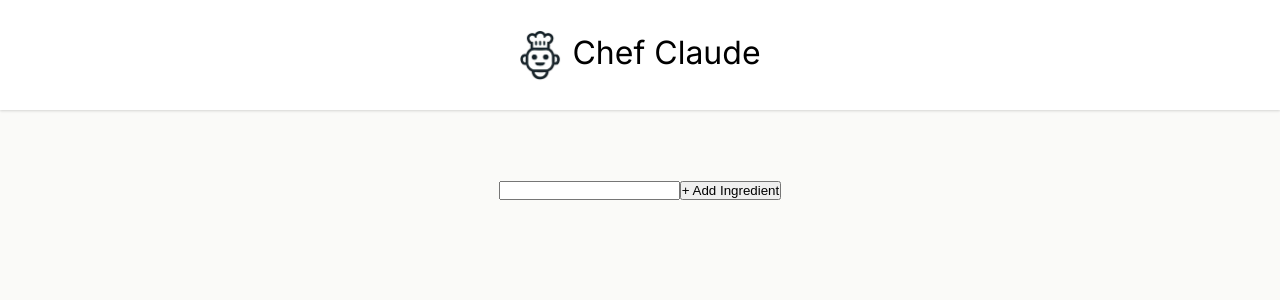
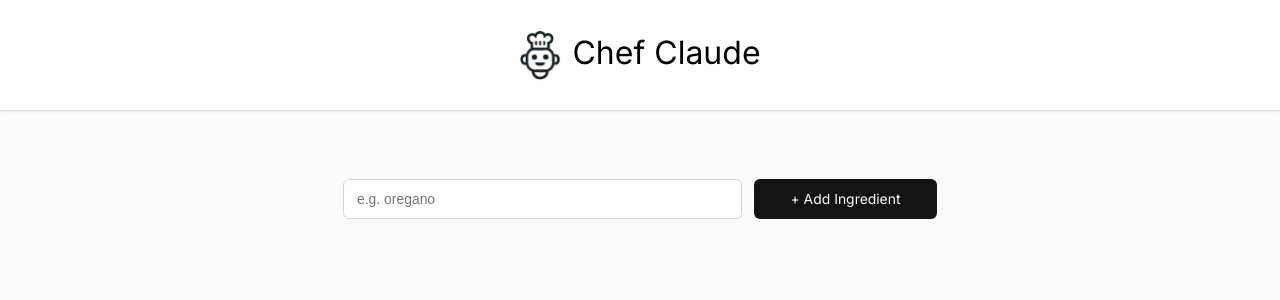
Before and after one commit to echopossum/fcc-chef-claude, a React (Vite) app: page / in a window 1280 px wide. Shown: the top 300 px of the page. Built offline with nearby package versions, Linux system fonts and the light colour scheme.

Commit message:
Add and style input form

```diff
--- a/src/components/Main.jsx
+++ b/src/components/Main.jsx
@@ -2,7 +2,12 @@ const Main = () => {
   return (
     <main>
       <form className="ingredientForm">
-        <input className="ingredientInput" type="text" />
+        <input
+          className="ingredientInput"
+          type="text"
+          aria-label="Add Ingredient"
+          placeholder="e.g. oregano"
+        />
         <button className="addButton">+ Add Ingredient</button>
       </form>
     </main>
--- a/src/index.css
+++ b/src/index.css
@@ -48,3 +48,25 @@ main {
   margin-top: 69px;
   width: 600px;
 }
+
+.ingredientInput {
+  width: 399px;
+  height: 40px;
+  border: solid 1px #d1d5db;
+  border-radius: 6px;
+  padding: 9px 13px;
+  font-size: 0.87rem;
+  color: #6b7280;
+}
+
+.addButton {
+  width: 183px;
+  height: 40px;
+  background-color: #141413;
+  border: solid 0px transparent;
+  border-radius: 6px;
+  color: #fafaf8;
+  margin-left: 12px;
+  font-size: 0.87rem;
+  font-family: Inter, sans-serif;
+}
```
